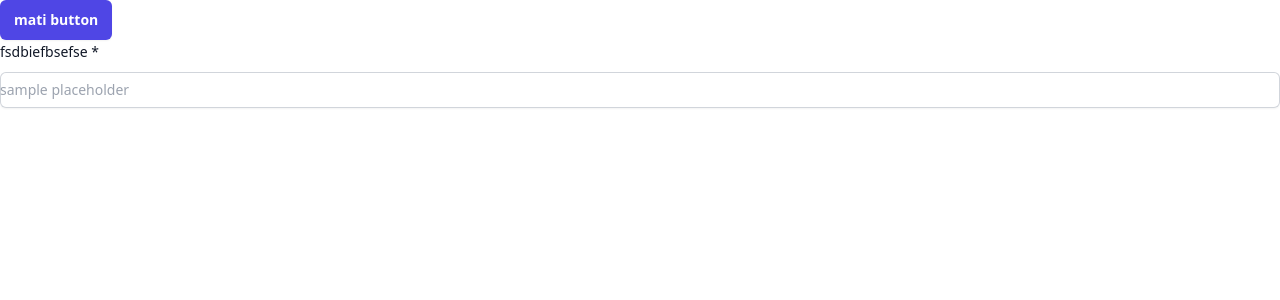
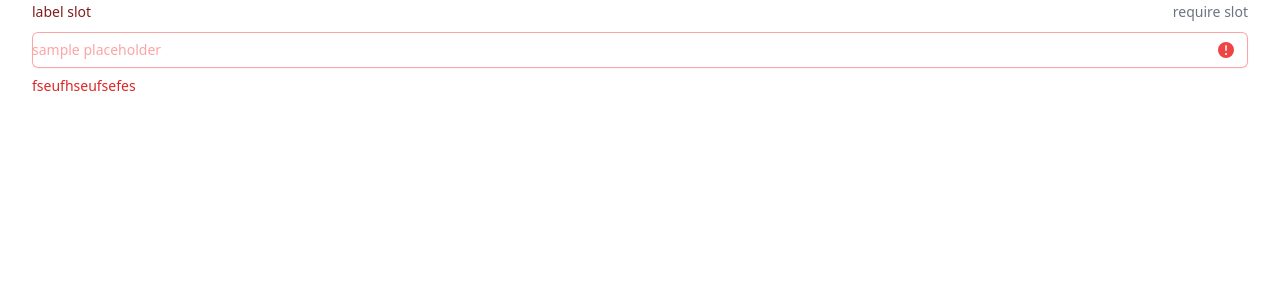
Before and after one commit to thanhdung96/TailwindUiCoreComponents, a Vue app: page / in a window 1280 px wide. Shown: the top 300 px of the page. Built offline with nearby package versions, Linux system fonts and the light colour scheme.

Commit message:
Updated input component.
Changes to be committed:
	modified:   src/App.vue
	modified:   src/core/MatiInput.vue
	modified:   tailwind.config.js
	modified:   tsconfig.json
	modified:   vite.config.ts

```diff
--- a/src/App.vue
+++ b/src/App.vue
@@ -1,30 +1,18 @@
 <template>
-	<MatiButton :style="'primary'" :size="'xl'"> mati button </MatiButton>
+	<div class="mx-auto max-w-7xl sm:px-6 lg:px-8">
 		<MatiInput
 			:id="'adawd'"
 			:required="true"
 			:placeholder="'sample placeholder'"
+			:is-valid="false"
+			:error-message="'fseufhseufsefes'"
 		>
-		fsdbiefbsefse
+			<template #label>label slot</template>
+			<template #require>require slot</template>
 		</MatiInput>
+	</div>
 </template>
 
 <script setup lang="ts">
-import MatiButton from './core/MatiButton.vue'
-import MatiInput from './core/MatiInput.vue'
+import MatiInput from '@/core/MatiInput.vue'
 </script>
-
-<style scoped>
-.logo {
-	height: 6em;
-	padding: 1.5em;
-	will-change: filter;
-	transition: filter 300ms;
-}
-.logo:hover {
-	filter: drop-shadow(0 0 2em #646cffaa);
-}
-.logo.vue:hover {
-	filter: drop-shadow(0 0 2em #42b883aa);
-}
-</style>
--- a/src/core/MatiInput.vue
+++ b/src/core/MatiInput.vue
@@ -1,13 +1,33 @@
 <template>
+	<div>
+		<div class="flex justify-between">
 			<label
 				:for="props.id"
 				class="block text-sm font-medium leading-6 text-gray-900"
+				:class="
+					props.isValid
+						? LABEL_VALID['valid']
+						: LABEL_VALID['invalid']
+				"
 			>
-		<slot></slot>
-		<span v-if="props.required">*</span>
+				<slot name="label">default label text</slot>
 			</label>
+			<span
+				v-if="props.required"
+				id="email-optional"
+				class="text-sm leading-6 text-gray-500"
+			>
+				<slot name="require">default require text</slot>
+			</span>
+		</div>
 
-	<div class="mt-2">
+		<div
+			:class="[
+				props.isValid
+					? CONTAINER_VALID['valid']
+					: CONTAINER_VALID['invalid'],
+			]"
+		>
 			<input
 				:id="props.id"
 				:type="props.id"
@@ -15,35 +35,77 @@
 				:disabled="props.disabled"
 				:placeholder="props.placeholder"
 				:required="props.required"
-			class="block w-full rounded-md border-0 py-1.5 text-gray-900 shadow-sm ring-1 ring-inset ring-gray-300 placeholder:text-gray-400 focus:ring-2 focus:ring-inset focus:ring-indigo-600 sm:text-sm sm:leading-6"
+				:aria-invalid="props.isValid"
+				aria-describedby="error-message"
+				class="block w-full rounded-md border-0 py-1.5 ring-1 ring-inset focus:ring-2 focus:ring-inset sm:text-sm sm:leading-6"
+				:class="[
+					props.isValid
+						? INPUT_VALID['valid']
+						: INPUT_VALID['invalid'],
+				]"
 				@change="onChange"
 				@focusin="onFocusIn"
 				@focusout="onFocusOut"
 			/>
+			<div
+				v-if="!props.isValid"
+				class="pointer-events-none absolute inset-y-0 right-0 flex items-center pr-3"
+			>
+				<ExclamationCircleIcon
+					class="h-5 w-5 text-red-500"
+					aria-hidden="true"
+				/>
+			</div>
+		</div>
+		<p
+			v-if="!props.isValid"
+			id="error-message"
+			class="mt-2 text-sm text-red-600"
+		>
+			{{ props.errorMessage }}
+		</p>
 	</div>
 </template>
 
 <script setup lang="ts">
+import { ExclamationCircleIcon } from '@heroicons/vue/20/solid'
+
+const INPUT_VALID = {
+	valid: 'text-gray-900 shadow-sm ring-gray-300 placeholder:text-gray-400 focus:ring-indigo-600',
+	invalid:
+		'pr-10 text-red-900 ring-red-300 placeholder:text-red-300 focus:ring-red-500',
+}
+const LABEL_VALID = {
+	valid: 'text-gray-900',
+	invalid: 'text-red-900',
+}
+const CONTAINER_VALID = {
+	none: '',
+	valid: 'mt-2',
+	invalid: 'relative mt-2 rounded-md shadow-sm',
+}
 const props = defineProps({
 	id: { type: String, default: 'id' },
 	type: { type: String, default: 'text' },
 	name: { type: String, default: 'name' },
 	placeholder: { type: String, default: 'placeholder' },
 	disabled: { type: Boolean, default: false },
+	isValid: { type: Boolean, default: true },
+	errorMessage: { type: String, default: 'true' },
 	required: { type: Boolean, default: false },
-});
+})
 
-const emits = defineEmits(['onChange', 'onFocusIn', 'onFocusOut']);
+const emits = defineEmits(['onChange', 'onFocusIn', 'onFocusOut'])
 
 const onChange = () => {
-	emits('onChange');
-};
+	emits('onChange')
+}
 
 const onFocusIn = () => {
-	emits('onFocusIn');
-};
+	emits('onFocusIn')
+}
 
 const onFocusOut = () => {
-	emits('onFocusOut');
-};
+	emits('onFocusOut')
+}
 </script>
--- a/tailwind.config.js
+++ b/tailwind.config.js
@@ -5,8 +5,6 @@ export default {
 	theme: {
 		extend: {},
 	},
-	plugins: [
-		require('@tailwindcss/forms'),
-	],
+	plugins: [require('@tailwindcss/forms')],
 	mode: 'jit',
 }
--- a/tsconfig.json
+++ b/tsconfig.json
@@ -12,7 +12,11 @@
 		"lib": ["ESNext", "DOM"],
 		"skipLibCheck": true,
 		"noEmit": true,
-		"noImplicitAny": false
+		"noImplicitAny": false,
+		"baseUrl": "./",
+		"paths": {
+			"@/*": ["src/*"]
+		}
 	},
 	"include": ["src/**/*.ts", "src/**/*.d.ts", "src/**/*.tsx", "src/**/*.vue"],
 	"references": [{ "path": "./tsconfig.node.json" }]
--- a/vite.config.ts
+++ b/vite.config.ts
@@ -1,8 +1,14 @@
 import { defineConfig } from 'vite'
 import vue from '@vitejs/plugin-vue'
 import eslintPlugin from 'vite-plugin-eslint'
+import { resolve } from 'path'
 
 // https://vitejs.dev/config/
 export default defineConfig({
 	plugins: [vue(), eslintPlugin()],
+	resolve: {
+		alias: {
+			'@': resolve(__dirname, 'src'),
+		},
+	},
 })
```
Lines whose indentation alone changed are shown as unchanged.
